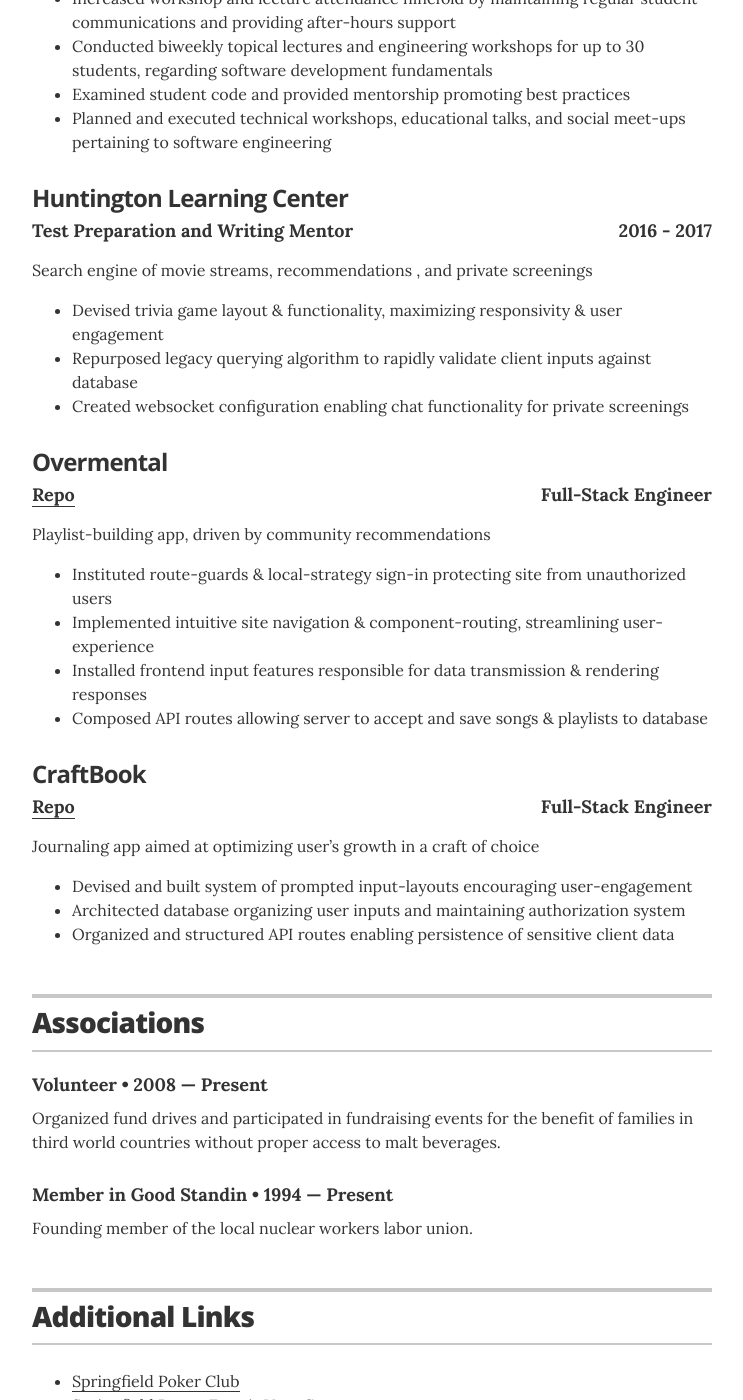
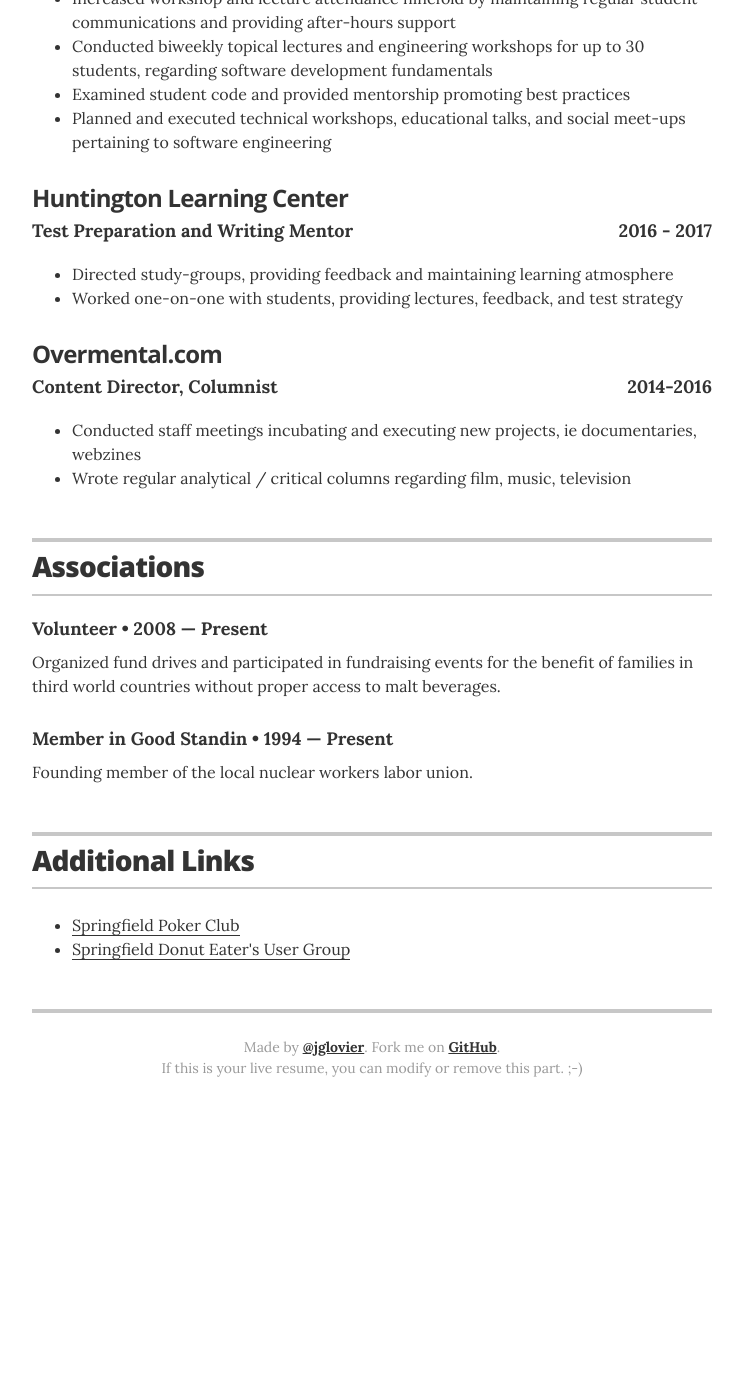
Before and after one commit to LeatherGreenGargoyle/leathergreengargoyle.github.io, a Jekyll site: the page built from index.html, in a window 1280 px wide and 1400 px high, scrolled down 2727 px. Shown: the whole window, without its empty margins (268-1011 px from the left). Built offline with Jekyll 4.4.1, drawn with Linux system fonts in a browser that asks for light colours; after the commit the page ends 3854 px from its top, so only the background shows below that.

Commit message:
update entire experience section

```diff
--- a/_data/recognitions.yml
+++ b/_data/recognitions.yml
@@ -9,17 +9,11 @@
 - company: Huntington Learning Center
   position: Test Preparation and Writing Mentor
   duration:  2016 - 2017
-  summary: Search engine of movie streams, recommendations , and private screenings <ul><li>Devised trivia game layout & functionality, maximizing responsivity & user engagement</li><li>Repurposed legacy querying algorithm to rapidly validate client inputs against database</li><li>Created websocket configuration enabling chat functionality for private screenings</li><ul>
+  summary:  <ul><li>Directed study-groups, providing feedback and maintaining learning atmosphere</li><li>Worked one-on-one with students, providing lectures, feedback, and test strategy</li><ul>
 
 
 # Front Desk Attendant
-- company: Overmental
-  position: <a href="https://github.com/LeatherGreenGargoyle/greenfield-trainRecc">Repo</a>
-  duration:  Full-Stack Engineer
-  summary: Playlist-building app, driven by community recommendations<ul><li>Instituted route-guards & local-strategy sign-in protecting site from unauthorized users</li><li>Implemented intuitive site navigation & component-routing, streamlining user-experience</li><li>Installed frontend input features responsible for data transmission & rendering responses</li><li>Composed API routes allowing server to accept and save songs & playlists to database</li></ul>
-
-# Front Desk Attendant
-- company: CraftBook
-  position: <a href="https://github.com/LeatherGreenGargoyle/craftbook">Repo</a>
-  duration:  Full-Stack Engineer
-  summary: Journaling app aimed at optimizing user’s growth in a craft of choice <ul><li>Devised and built system of prompted input-layouts encouraging user-engagement</li><li>Architected database organizing user inputs and maintaining authorization system</li><li>Organized and structured API routes enabling persistence of sensitive client data</li></ul>
+- company: Overmental.com
+  position: Content Director, Columnist
+  duration:  2014-2016
+  summary: <ul><li>Conducted staff meetings incubating and executing new projects, ie documentaries, webzines</li><li>Wrote regular analytical / critical columns regarding film, music, television</li></ul>
```
